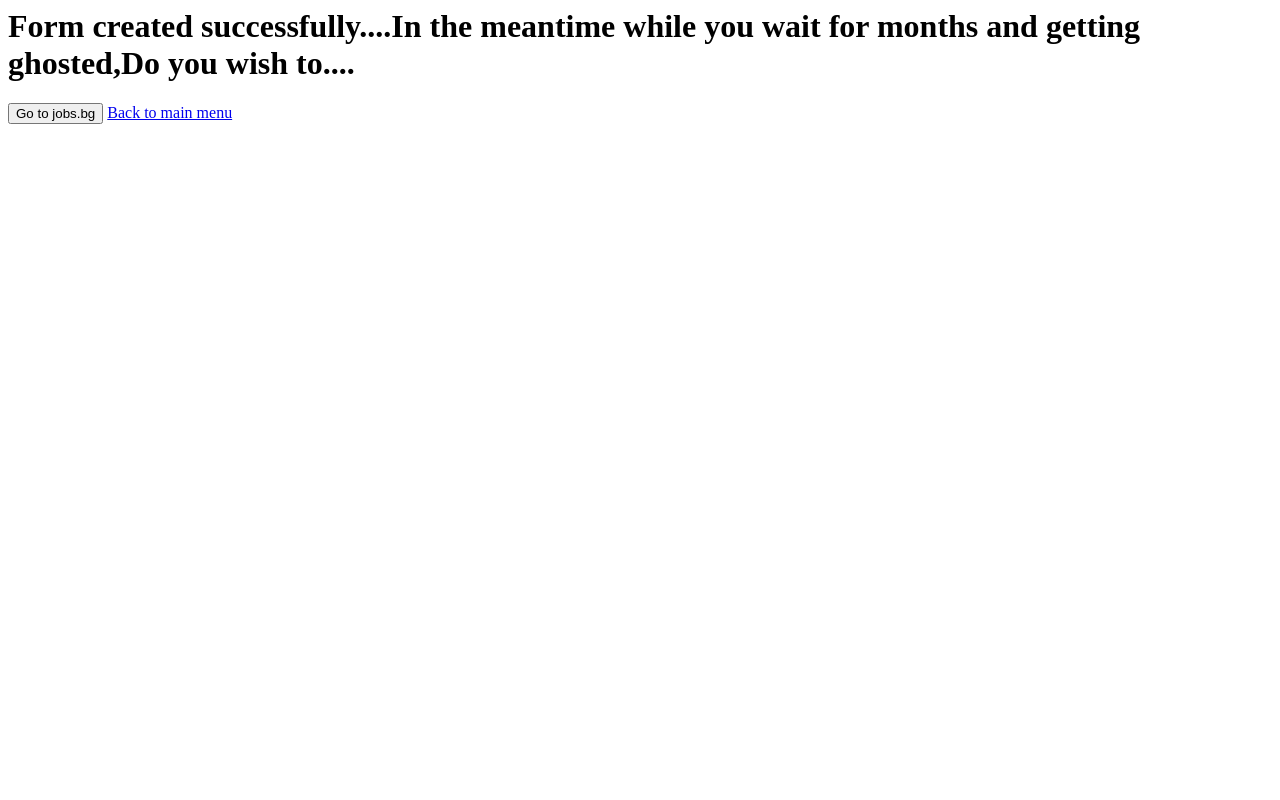
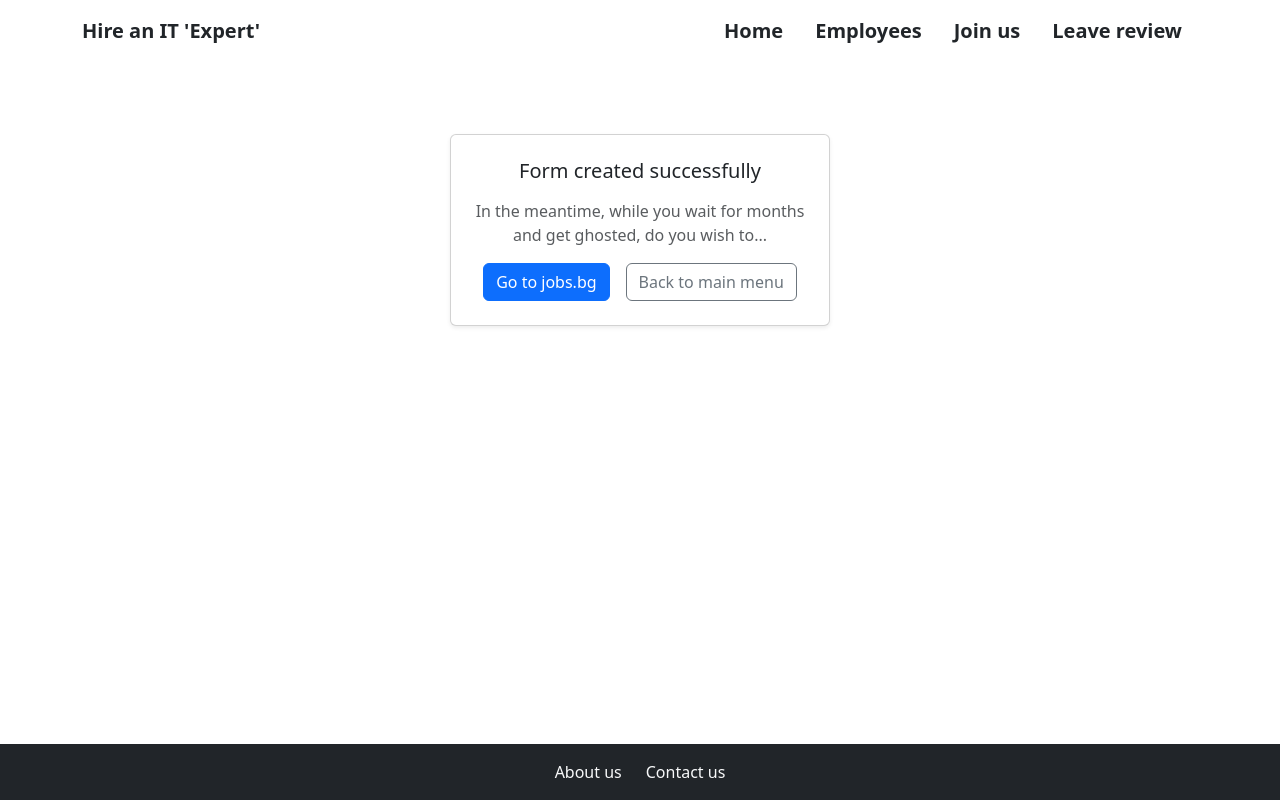
Before and after one commit to krasi556/ExamDjango, a Django app: template templates/employees/redirect-to-new-job.html in a window 1280 px wide. Run offline with Django 5.2, Linux system fonts and the light colour scheme; the template is opened without the code that fills it, so the values that code supplies are empty.

Commit message:
will add new htmls

```diff
--- a/employees/urls.py
+++ b/employees/urls.py
@@ -14,5 +14,6 @@ urlpatterns = [
         path('delete/',views.delete_employee,name='delete')
 
     ])),
+    path('join-us/done/',views.new_job,name='new-job')
 
 ]
--- a/employees/views.py
+++ b/employees/views.py
@@ -74,12 +74,16 @@ def create_profile(request):
         form = CreateEmployee(request.POST, request.FILES or None)
         if form.is_valid():
             form.save()
-            return render(request,'employees/redirect-to-new-job.html')
+            return redirect('employees:new-job')
     context = {
         'form': form
     }
 
     return render(request, 'employees/create-profile.html', context)
+
+
+def new_job(request):
+    return render(request, 'employees/redirect-to-new-job.html')
 
 
 def edit_employee(request, employee_id):
--- a/templates/employees/redirect-to-new-job.html
+++ b/templates/employees/redirect-to-new-job.html
@@ -1,3 +1,20 @@
-<h1>Form created successfully....In the meantime while you wait for months and getting ghosted,Do you wish to....</h1>
-<button>Go to jobs.bg</button>
-<a href="{% url 'core:redirect-home' %}">Back to main menu</a>
+{% extends 'base.html' %}
+{% block title %}Application sent{% endblock %}
+{% block content %}
+    <div class="card shadow-sm mx-auto mt-5 text-center" style="max-width: 380px;">
+        <div class="card-body p-4">
+            <h5 class="mb-3">Form created successfully</h5>
+            <p class="text-muted">
+                In the meantime, while you wait for months and get ghosted, do you wish to...
+            </p>
+            <div class="d-flex justify-content-center gap-3">
+                <a class="btn btn-primary" href="https://www.jobs.bg">
+                    Go to jobs.bg
+                </a>
+                <a class="btn btn-outline-secondary" href="{% url 'employees:new-job' %}">
+                    Back to main menu
+                </a>
+            </div>
+        </div>
+    </div>
+{% endblock %}
```
Also changed, not shown: templates/employees/you-miss-out.html (added, +15 -0 lines).
